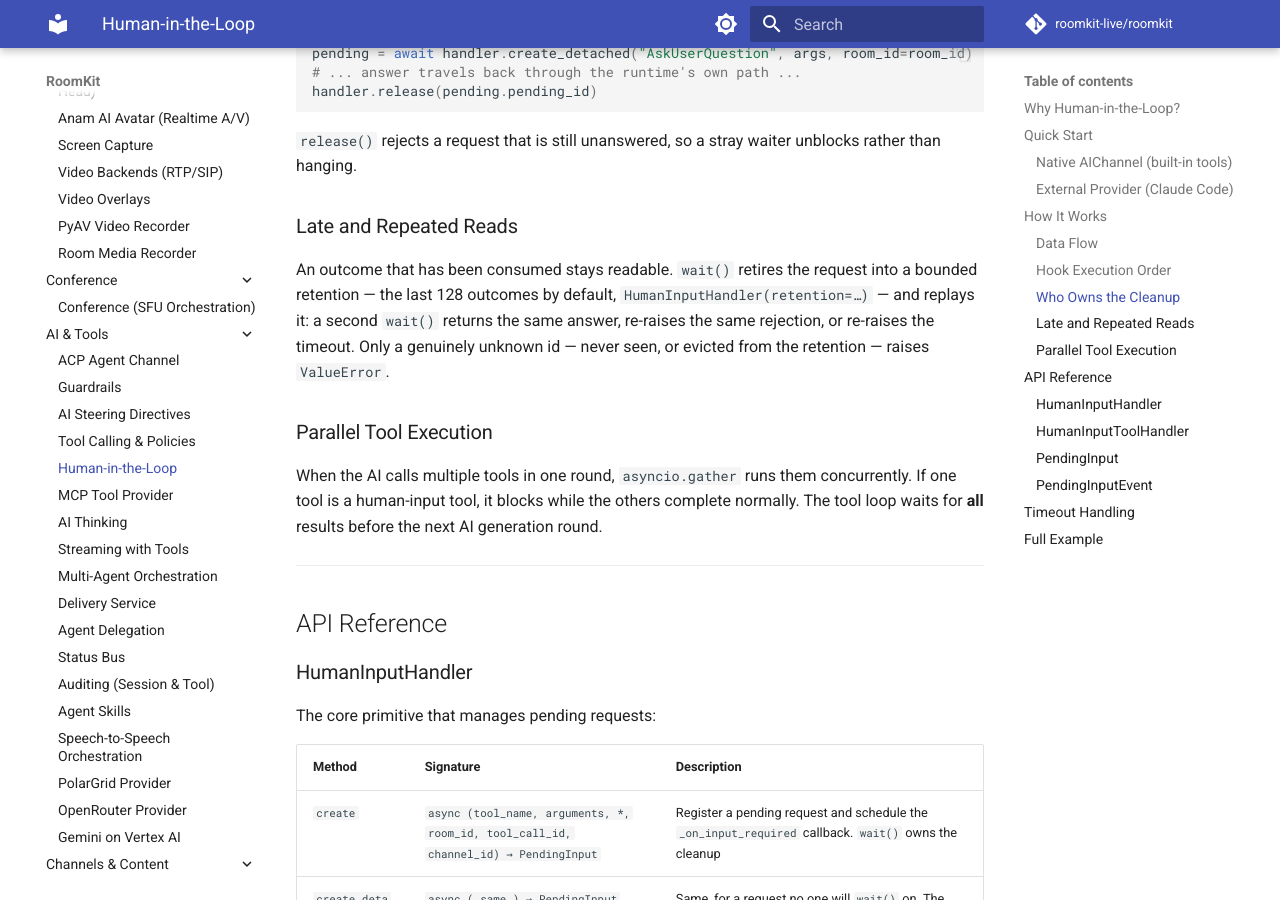
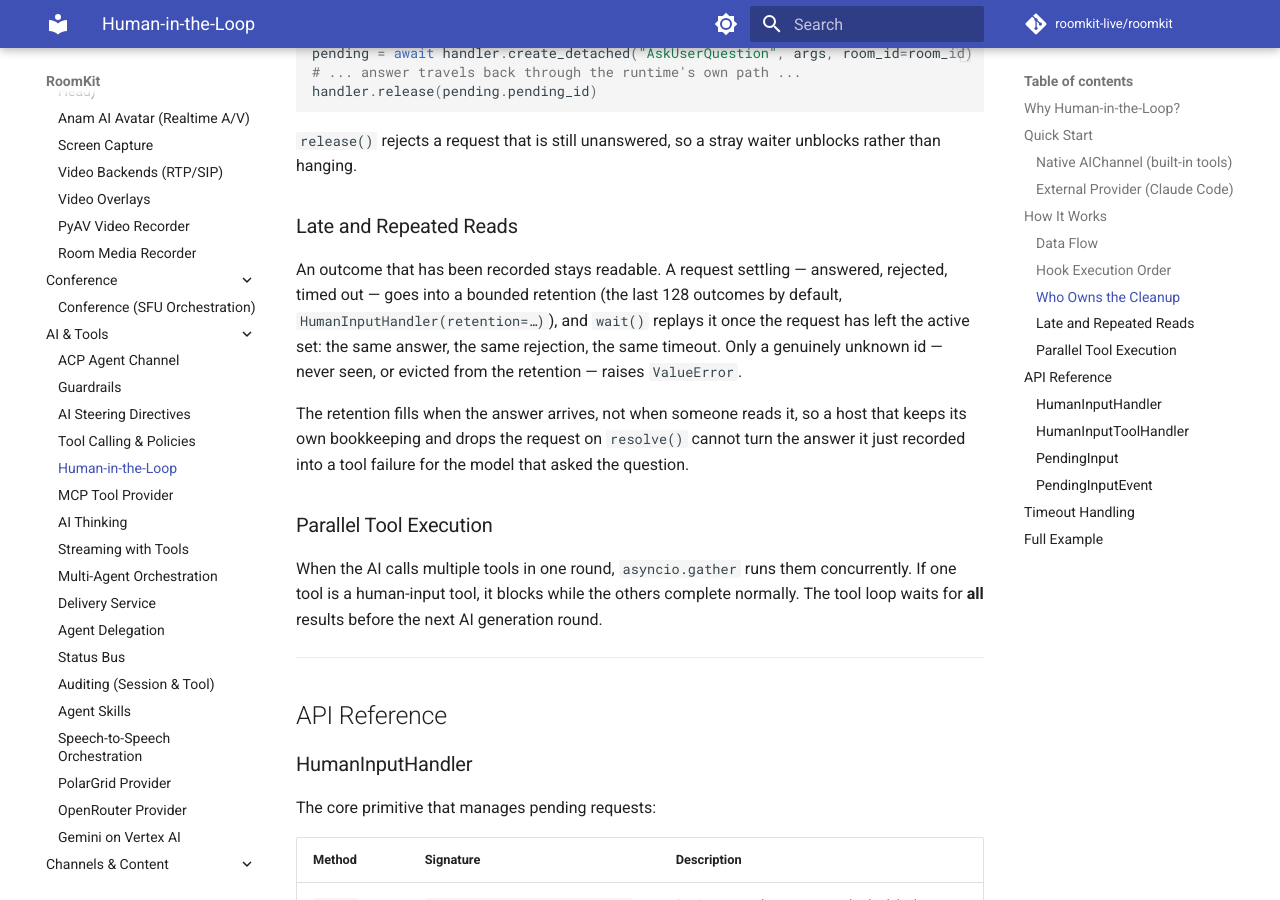
Before and after one commit to roomkit-live/roomkit-docs, an MkDocs documentation site: the page built from docs/guides/human-in-the-loop.md, in a window 1280 px wide and 900 px high, scrolled down 3299 px. Built offline with MkDocs 1.6.1 and Material for MkDocs 9.7.7, drawn with Linux system fonts in a browser that asks for light colours; comment, search, counter and statistics services are not loaded.

Commit message:
docs(tools): the retention fills when the answer arrives (RMK-113)
The guide said wait() retires the request into the retention, which made the
readable outcome depend on the request leaving through the API. It enters the
retention when it settles, which is what makes a host's own cleanup harmless.

```diff
--- a/docs/guides/human-in-the-loop.md
+++ b/docs/guides/human-in-the-loop.md
@@ -139,7 +139,9 @@ handler.release(pending.pending_id)
 
 ### Late and Repeated Reads
 
-An outcome that has been consumed stays readable. `wait()` retires the request into a bounded retention — the last 128 outcomes by default, `HumanInputHandler(retention=…)` — and replays it: a second `wait()` returns the same answer, re-raises the same rejection, or re-raises the timeout. Only a genuinely unknown id — never seen, or evicted from the retention — raises `ValueError`.
+An outcome that has been recorded stays readable. A request settling — answered, rejected, timed out — goes into a bounded retention (the last 128 outcomes by default, `HumanInputHandler(retention=…)`), and `wait()` replays it once the request has left the active set: the same answer, the same rejection, the same timeout. Only a genuinely unknown id — never seen, or evicted from the retention — raises `ValueError`.
+
+The retention fills when the answer arrives, not when someone reads it, so a host that keeps its own bookkeeping and drops the request on `resolve()` cannot turn the answer it just recorded into a tool failure for the model that asked the question.
 
 ### Parallel Tool Execution
 
```
